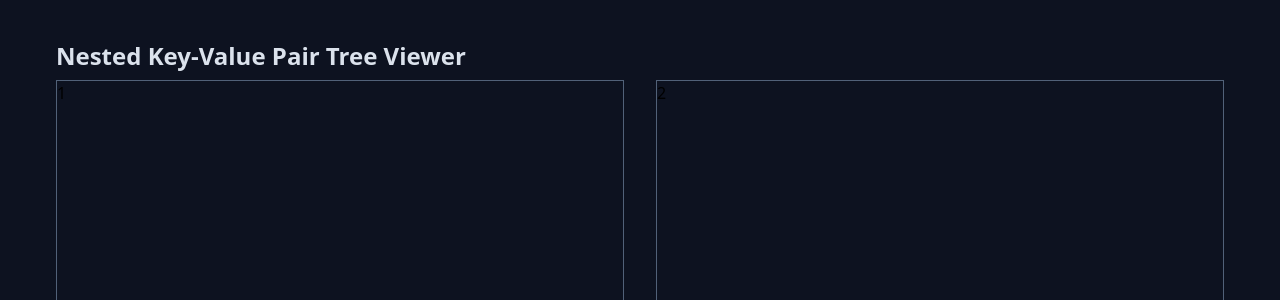
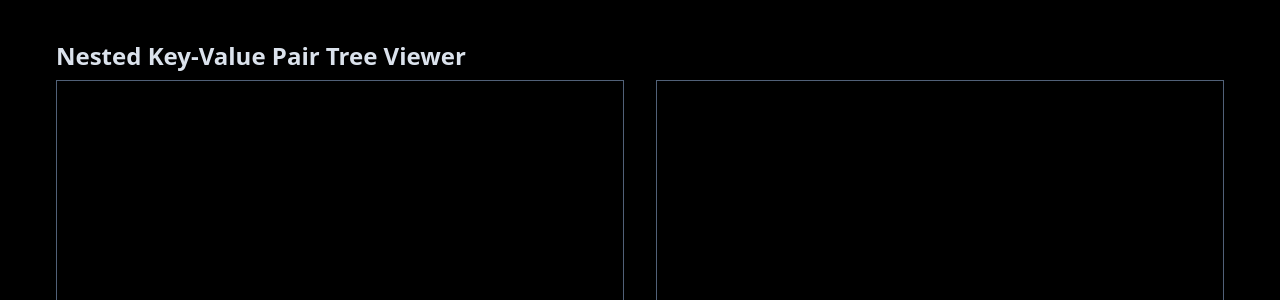
Before and after one commit to JiangShuuu/frontier_cool_2023, a Vue app in the folder 02/: page / in a window 1280 px wide. Shown: the top 300 px of the page. Built offline with nearby package versions, Linux system fonts and the light colour scheme.

Commit message:
upd tailwind

```diff
--- /dev/null
+++ b/02/src/components/LeftCard/Card.vue
@@ -0,0 +1,5 @@
+<template>
+  <div>
+    Carddd
+  </div>
+</template>
--- /dev/null
+++ b/02/src/components/LeftCard/index.vue
@@ -0,0 +1,8 @@
+<template>
+  <div class="border border-blue">
+    <Card />
+  </div>
+</template>
+<script lang="ts" setup>
+import Card from './Card.vue'
+</script>
--- /dev/null
+++ b/02/src/components/RightCard/Card.vue
@@ -0,0 +1,5 @@
+<template>
+  <div>
+    RightCarddd
+  </div>
+</template>
--- /dev/null
+++ b/02/src/components/RightCard/index.vue
@@ -0,0 +1,8 @@
+<template>
+  <div class="border border-blue">
+    <Card />
+  </div>
+</template>
+<script lang="ts" setup>
+import Card from './Card.vue'
+</script>
--- a/02/src/views/Home.vue
+++ b/02/src/views/Home.vue
@@ -1,14 +1,17 @@
 <template>
   <main class="space-y-2">
     <h1 class="text-white text-2xl font-bold">Nested Key-Value Pair Tree Viewer</h1>
-    <div class="grid grid-cols-2 gap-8 min-h-[700px]">
-      <section class="border border-blue">1</section>
-      <section class="border border-blue">2</section>
-    </div>
+    <section class="grid grid-cols-2 gap-8 min-h-[700px]">
+      <LeftCard />
+      <RightCard />
+    </section>
   </main>
 </template>
 
-<script setup lang="ts"></script>
+<script setup lang="ts">
+import LeftCard from '~/components/LeftCard/index.vue'
+import RightCard from '~/components/RightCard/index.vue'
+</script>
 
 
 <style scoped>
--- a/02/tailwind.config.cjs
+++ b/02/tailwind.config.cjs
@@ -10,15 +10,16 @@ module.exports = {
 				pink: {
 					DEFAULT: '#FA90A0',
 				},
-				black: {
-					DEFAULT: '#0D1220',
-				},
         blue: {
           DEFAULT: '#516178',
+          dark: '#0D1220'
         },
 				white: {
 					DEFAULT: '#DBE2EC',
           dark: '#C0CBDA',
+				},
+        gray: {
+					DEFAULT: '#DCE2E8',
 				},
 			},
 		},
```
